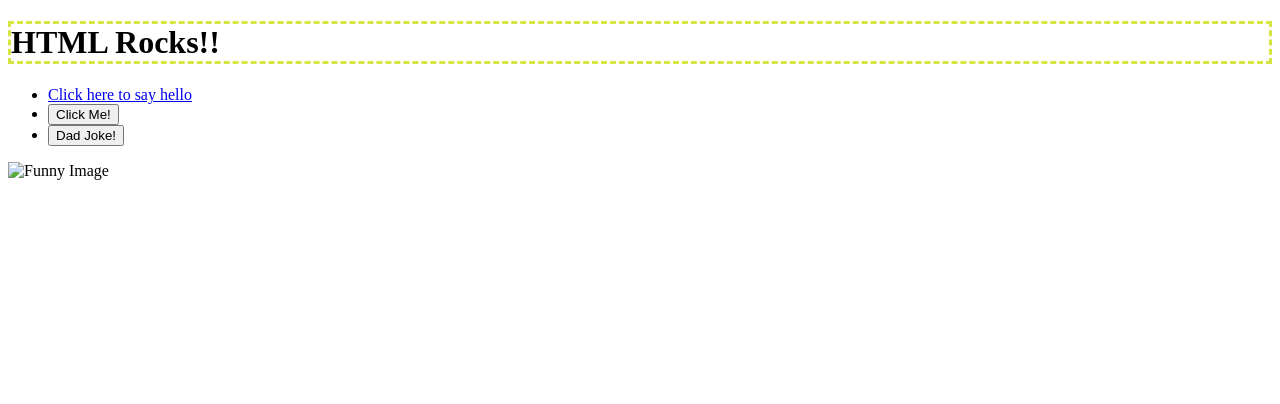
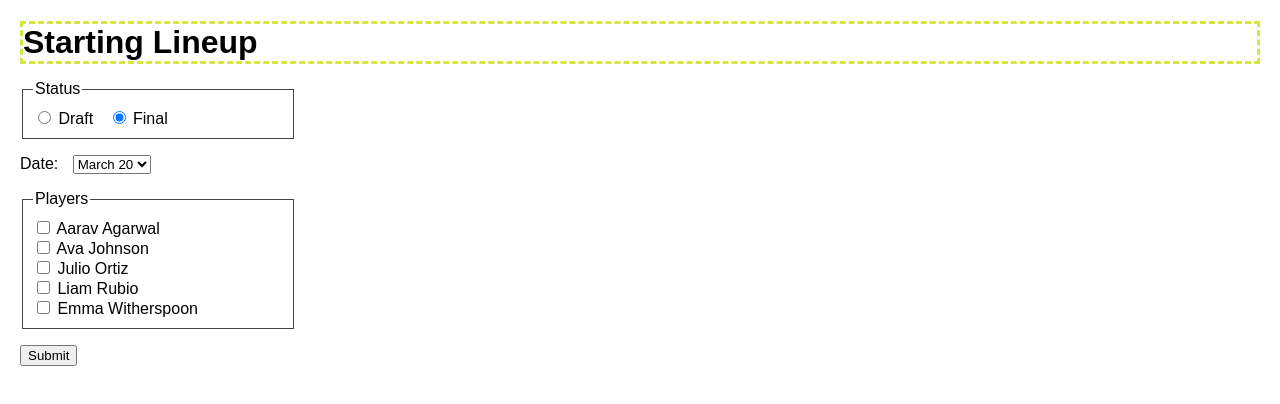
Before and after one commit to AdelineKropf/9.03-Lab-JavaScript-in-the-Browser, a website: page index.html in a window 1280 px wide. Drawn offline with Linux system fonts and the light colour scheme; files that its build step writes are made by us from their sources; files whose address does not match are found by name.

Commit message:
Generated base code using Copilot, I plan to modify and comment the code tomorrow

```diff
--- a/index.html
+++ b/index.html
@@ -3,23 +3,85 @@
 
 <head>
   <meta charset="utf-8">
-  <title>CS208 - Starter Code (UPDATE ME)!</title>
+  <title>Starting Lineup</title>
   <meta name="description" content="">
   <meta name="viewport" content="width=device-width, initial-scale=1">
   <link rel="stylesheet" href="style.css">
 </head>
 
 <body>
-  <h1>HTML Rocks!!</h1>
-  <ul>
-  <li><a href="/hello">Click here to say hello</a></li>
-  <li><button id="hello-link">Click Me!</button></li>
-  <li><button id="joke-button">Dad Joke!</button></li>
+  <!-- Code Partially Generated Using Copiolot -->
+  <h1>Starting Lineup</h1>
+
+  <form id="lineupForm">
+
+    <p>
+        <fieldset>
+          <legend>Status</legend>
+
+          <label>
+              <input type="radio" name="status" value="Draft">
+              Draft
+          </label>
+
+          <label>
+              <input type="radio" name="status" value="Final" checked>
+              Final
+          </label>
+        </fieldset>
+    </p>
+
+    <p>
+        <label for="gameDate">Date:</label>
+        <select id="gameDate" name="gameDate">
+          <option value="March 20">March 20</option>
+          <option value="March 24">March 24</option>
+          <option value="April 2">April 2</option>
+          <option value="April 6">April 6</option>
+          <option value="April 13">April 13</option>
+        </select>
+    </p>
+
+    <p>
+        <fieldset>
+          <legend>Players</legend>
+
+          <label>
+              <input type="checkbox" name="players" value="Aarav Agarwal">
+              Aarav Agarwal
+          </label><br>
+
+          <label>
+              <input type="checkbox" name="players" value="Ava Johnson">
+              Ava Johnson
+          </label><br>
+
+          <label>
+              <input type="checkbox" name="players" value="Julio Ortiz">
+              Julio Ortiz
+          </label><br>
+
+          <label>
+              <input type="checkbox" name="players" value="Liam Rubio">
+              Liam Rubio
+          </label><br>
+
+          <label>
+              <input type="checkbox" name="players" value="Emma Witherspoon">
+              Emma Witherspoon
+          </label>
+        </fieldset>
+    </p>
+
+    <p>
+        <input type="submit" value="Submit">
+    </p>
+
+  </form>
+
+<p id="output"></p>
+<!-- End of Copiolot Use -->
   <script src="script.js"></script>
-  </ul>
-  <img src="funny.png" alt="Funny Image" width="300" height="200">
-
-  <h2 id="joke-display"></h2>
 </body>
 
 </html>
```
Also changed, not shown: dist/script.js, dist/style.css, 1 other file.
